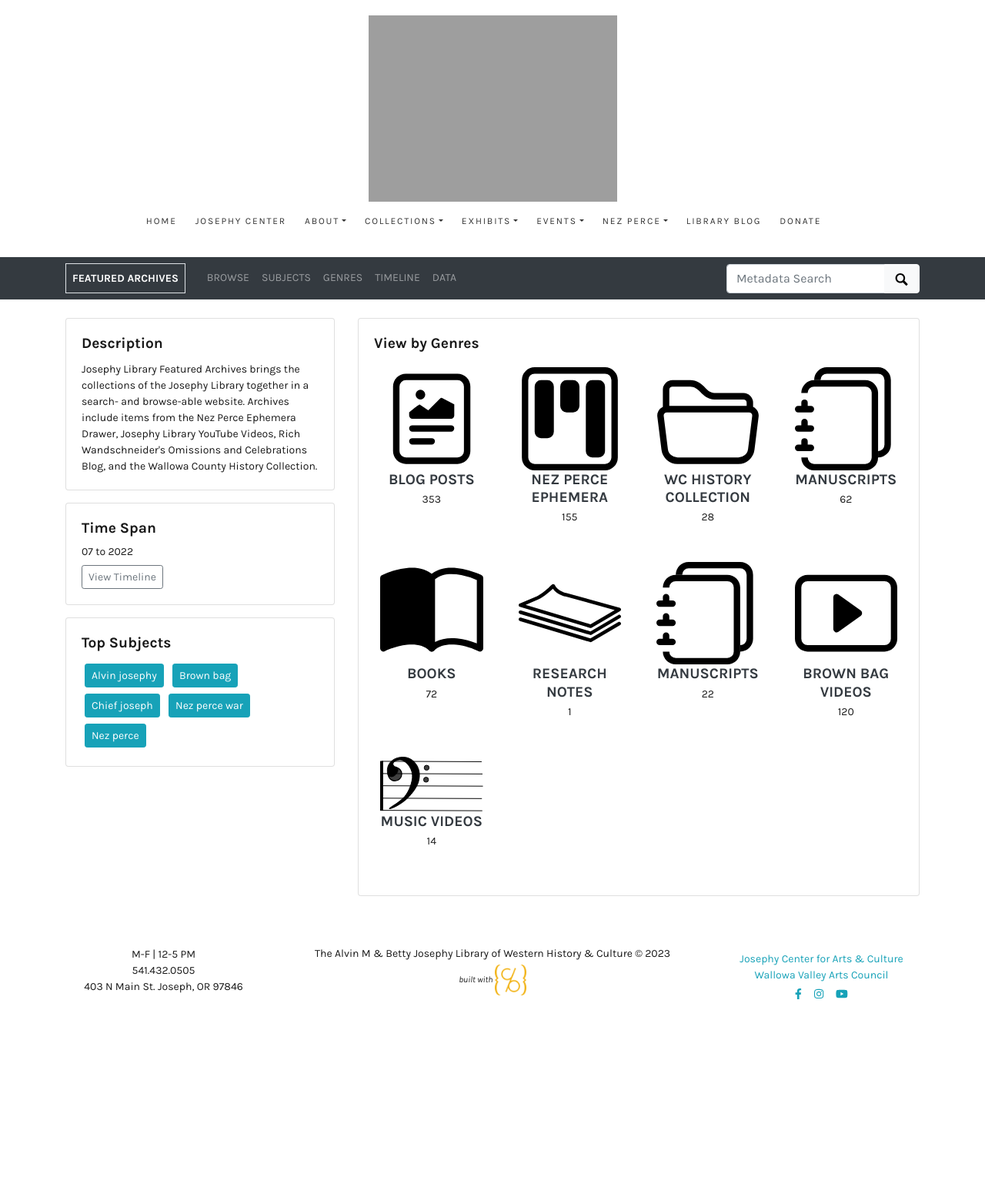
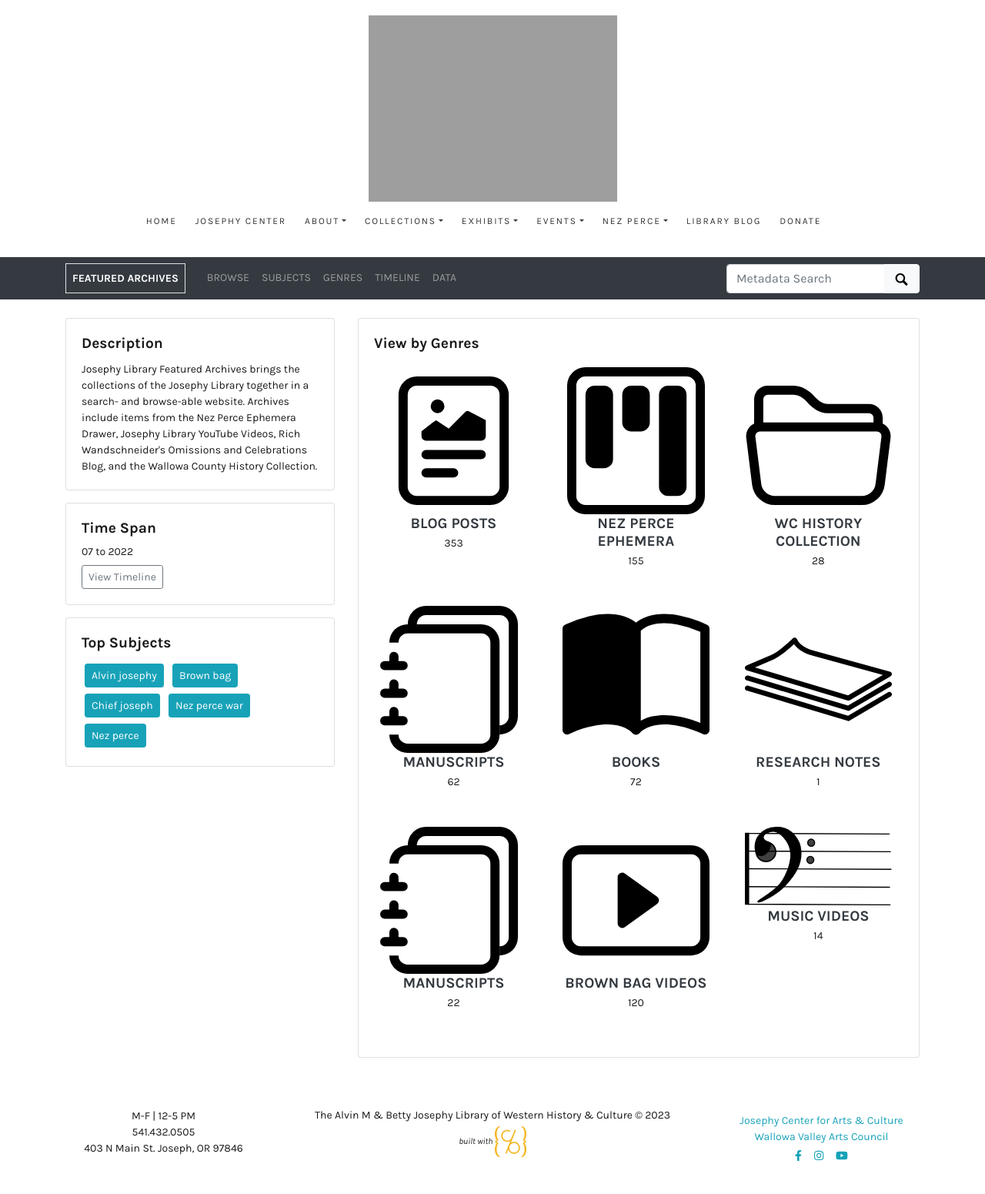
Before and after one commit to josephylibrary/collections, a Jekyll site: the page built from index.md, in a window 1280 px wide. Shown: the whole page at 77% size. Built offline with Jekyll 4.4.1, drawn with Linux system fonts in a browser that asks for light colours; before the commit the page ends 1341 px from its top, so only the background shows below that.

Commit message:
Change homepage columns

```diff
--- a/_includes/index/objects.html
+++ b/_includes/index/objects.html
@@ -9,7 +9,7 @@
         {% for t in types %}
         {%- assign count = formats | where_exp: 'item','item contains t' | size -%}
         {% if count > 0 %}
-<div class="col-4 col-lg-4">
+<div class="col-3 col-lg-3">
         <div class="card p-2 border-0 text-center mb-3">
             <img class="card-img-top"class="img-fluid" src="{{ t | downcase | remove: ' ' | prepend: '/assets/icons/' | relative_url }}.svg">
             <h5 class="card-title mb-1"> <a class="text-dark stretched-link mt-1" href="{{ t | prepend: '/browse.html#' | relative_url }}">{{ t | upcase }}</a></h5>
--- a/_sass/_custom.scss
+++ b/_sass/_custom.scss
@@ -31,6 +31,18 @@
 .nav-item .h6 .small .pr-2 {
   padding-right: 15px
 }
+@media (min-width:992px) {
+  .col-lg-3 {
+    max-width: 33%;
+    flex: 0 0 33%;
+}
+}
+@media (max-width:562px) {
+  .col-lg-3 {
+    max-width: 50%;
+    flex: 0 0 50%;
+  }
+}
 
 //FORMATTING
 body, .card-text {
```
